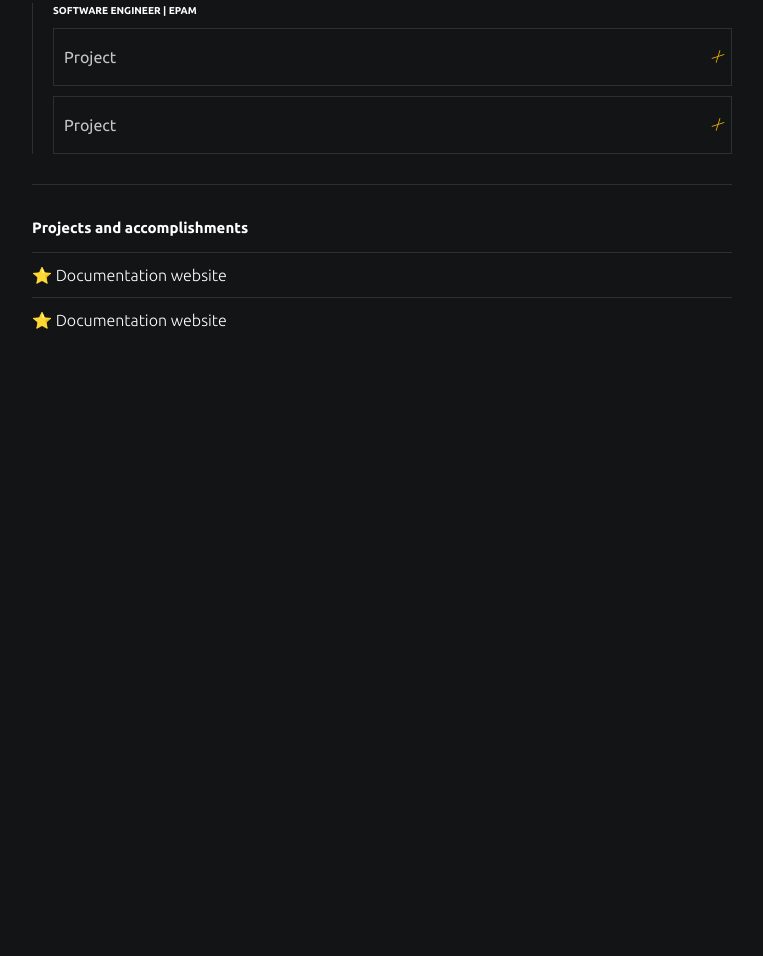
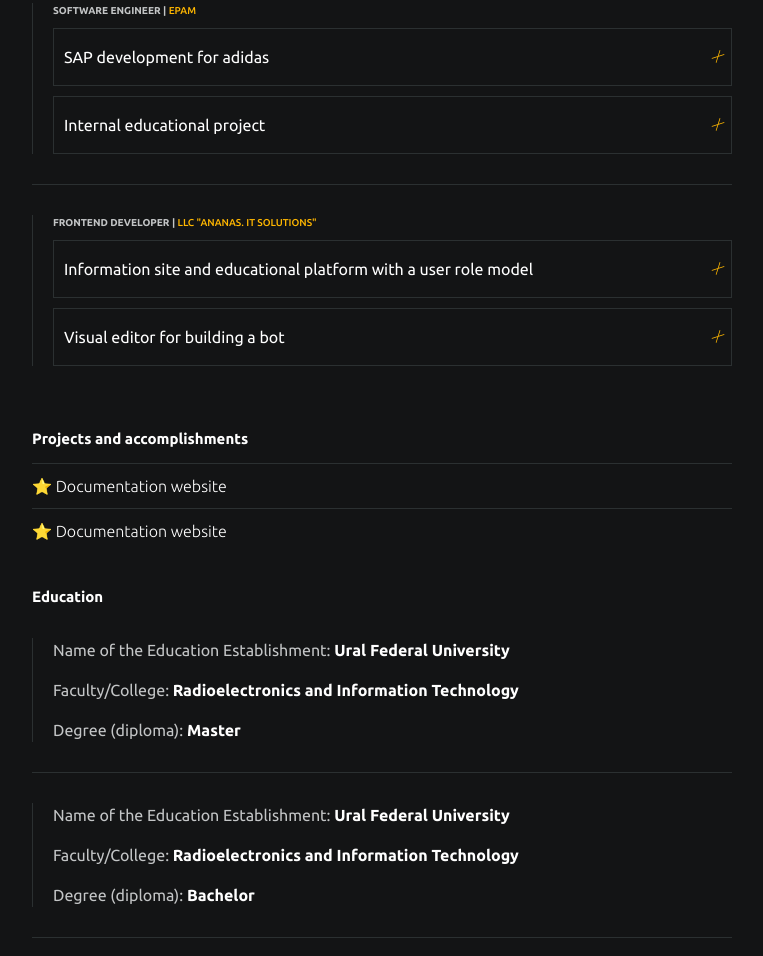
Before and after one commit to kandalova/digital_resume, a plain HTML site: page index.html in a window 1280 px wide. Shown: the part 1053-2009 px from the top of the page, without its empty margins (258-1021 px from the left). Before the commit the page ends 1413 px from the top, so only its background shows below. Drawn offline with nearby package versions, Linux system fonts and the light colour scheme.

Commit message:
Add some links, history and fix some styles

```diff
--- a/index.html
+++ b/index.html
@@ -34,7 +34,9 @@
 
 		<section id="section--page">
 			<div id="socials--links">
-				<a href="#" target="_blank">Github</a>
+				<a href="https://github.com/kandalova" target="_blank">Github</a>
+				<a href="#" target="_blank">LinkedIn</a>
+				<a href="#" target="_blank">Twitter</a>
 				<a href="#" target="_blank">Download Resume</a>
 			</div>
 		</section>
@@ -114,38 +116,96 @@
 
 			<div class="line-break"></div>
 			<div class="card--work-history">
-				<strong>SOFTWARE ENGINEER | EPAM</strong>
+				<strong>SOFTWARE ENGINEER | <a href="https://www.epam.com/" target="_blank">EPAM</a></strong>
 
 				<div class="block-switch-wrapper">
 					<div class="block-switch--header">
-						<p>Project</p>
+						<p>SAP development for adidas</p>
 					</div>
 					<div class="block-switch--body">
-						<p>Worked on "PROJECT"</p>
+						<p>03/2022 - Present</p>
+						<p>Worked on customer projects as UI-developer (fiori-developer)</p>
 						<ul>
-							<li>Doubled</li>
-							<li>Produced</li>
-							<li>Produced</li>
+							<li>Developed set of SAP Fiori applications accordingly to Fiori and customer principles</li>
+							<li>Consumed OData v2 services</li>
+							<li>Internationalization</li>
+							<li>Developed reusing and custom UI parts and fragments</li>
+							<li>Added standard Fiori elements</li>
+							<li>Developed UI5 extensions</li>
+							<li>Updated eslint version with mandatory fixes</li>
+							<li>Simplified some JS methods</li>
+							<li>Developed a custom locking mechanism to prevent multiple users from editing the same object at the same time  for business needs</li>
+							<li>Analyzed the capabilities of the framework with the help of documentation and source code and the differences in its version for the needs of the customer</li>
 						</ul>
+						<p class="p--small">VS Code, NPM, Bitbucket, Jira, Confluence, SAP Fiori tools, SAP Fiori, SAPUI5, JavaScript, OData, XML</p>
 					</div>
 				</div>
 
 				<div class="block-switch-wrapper">
 					<div class="block-switch--header">
-						<p>Project</p>
+						<p>Internal educational project</p>
 					</div>
 					<div class="block-switch--body">
-						<p>Worked on "PROJECT"</p>
+						<p>10/2021 - 02/2022</p>
 						<ul>
-							<li>Doubled</li>
-							<li>Produced</li>
-							<li>Produced</li>
+							<li>Developed set of SAPUI5 applications accordingly to Fiori principles</li>
+							<li>Consumed OData v2/v4 services</li>
+							<li>Used MVC pattern and JSON and OData models</li>
+							<li>Internationalization</li>
+							<li>Used routing with parameters, filtering, sorting</li>
+							<li>Developed reusing UI parts</li>
 						</ul>
+						<p class="p--small">VS Code, NPM, GIT, SAP Fiori tools, SAPUI5, XML, OData, JavaScript</p>
 					</div>
 				</div>
 			</div>
 
 			<div class="line-break"></div>
+
+			<div class="card--work-history">
+				<strong>FRONTEND DEVELOPER | <a href="https://ananas-web.ru/" target="_blank">LLC "ANANAS. IT SOLUTIONS"</a></strong>
+
+				<div class="block-switch-wrapper">
+					<div class="block-switch--header">
+						<p>Information site and educational platform with a user role model</p>
+					</div>
+					<div class="block-switch--body">
+						<p>08/2020 - 10/2021</p>
+						<p>Project on vocational guidance, accelerated vocational training, retraining and advanced training.</p>
+						<p>According to the tender, the <a href="https://copp75.ru/" target="_blank">platform</a> had to be completed by a certain time. The platform should have a role division that allows you to distinguish between the rights of users and their tasks.</p>
+						<ul>
+							<li>Development of a project from scratch in a team</li>
+							<li>Development of a library of reusable interface components</li>
+							<li>Created all the animation on the portal (parallax effects) from figma</li>
+							<li>Organization of work of localStorage, Proxy, Middleware, Route</li>
+							<li>Responsive Web Design</li>
+						</ul>
+						<p class="p--small">WebStorm, NPM, Yarn, Chrome Dev Tools, Jira, Figma, HTML, JavaScript, CSS, Git, Vue,js, Nuxt.js, TailWind, TypeScript
+						</p>
+					</div>
+				</div>
+
+				<div class="block-switch-wrapper">
+					<div class="block-switch--header">
+						<p>Visual editor for building a bot</p>
+					</div>
+					<div class="block-switch--body">
+						<p>11/2019 - 10/2021</p>
+						<p>Working on the universal <a href="https://twin24.ai/" target="_blank">platform</a> that allows you to create voice assistants and non-voice bots for websites, social networks, instant messengers, media and mail services.</p>
+						<ul>
+							<li>Fixed bugs and problems, including urgent ones</li>
+							<li>Improved user interface: added typical and custom elements, validation, hints</li>
+							<li>Configured promises for successful requests</li>
+							<li>Worked with Vuex localStorage</li>
+							<li>Parsed the information in the required view for the server</li>
+							<li>Implemented a calculator algorithm with custom math functions (rpn notation)</li>
+							<li>Expanded the functionality of existing components</li>
+							<li>Configured bubbling of events</li>
+						</ul>
+						<p class="p--small">WebStorm, NPM, Yarn, Chrome Dev Tools, Jira, Figma, HTML, JavaScript, CSS, Git, Vue,js, Nuxt.js, TailWind, TypeScript</p>
+					</div>
+				</div>
+			</div>
 
 			<!-- <div data-include="collapsedProject"></div> -->
 			<!-- <div class="card--work-history">
@@ -165,6 +225,20 @@
 			</div>
 		</section>
 
+		<section class="section--page">
+			<h2>Education</h2>
+			<div class="card--work-history">
+				<p>Name of the Education Establishment:<b> Ural Federal University</b></p>
+				<p>Faculty/College: <b> Radioelectronics and Information Technology</b></p>
+				<p>Degree (diploma):<b>  Master</b></p>
+			</div>
+			<div class="line-break"></div>
+			<div class="card--work-history">
+				<p>Name of the Education Establishment:<b> Ural Federal University</b></p>
+				<p>Faculty/College: <b> Radioelectronics and Information Technology</b></p>
+				<p>Degree (diploma):<b>  Bachelor</b></p>
+			</div>
+			<div class="line-break"></div>
 	</div>
 </body>
 </html>
--- a/styles/main.css
+++ b/styles/main.css
@@ -4,14 +4,16 @@
 :root{
 	--mainTextColor-light:#000;
 	--secondaryTextColor-light:rgb(51 51 51);
+	/* --mainLinkColor-light:#ea8006b5; */
 	--mainLinkColor-light:#0da2b8;
 	--mainBorderColor-light:rgb(218, 218, 218);
 	--mainBgColor-light:rgb(249, 250,251);
-	--mainWarnColor-light: #f34a4ab5;
+	--mainWarnColor-light: #0da2b8;
 
 	--mainTextColor-dark:#fff;
 	--secondaryTextColor-dark:#c3c5c6;
-	--mainLinkColor-dark:rgb(30, 190,214);
+	--mainLinkColor-dark:#ffb700;
+	/* --mainLinkColor-dark:rgb(30, 190,214); */
 	--mainBorderColor-dark:#2b3031;
 	--mainBgColor-dark:#131415;
 	--mainWarnColor-dark: #ffb700;
@@ -67,6 +69,13 @@ a{
 	color: var(--mainLinkColor);
 	font-weight: 500;
 	font-size: 1.6rem;
+}
+
+strong a{
+	text-decoration: none;
+	color: var(--mainWarnColor);
+	font-weight: 500;
+	font-size: inherit;
 }
 
 li{
@@ -156,6 +165,9 @@ li{
 	margin-bottom: 3em;
 	padding-left: 2em;
 }
+.card--work-history strong{
+	color: var(--secondaryTextColor);
+}
 
 .line-break{
 	background-color: var(--mainBorderColor);
@@ -213,6 +225,10 @@ nav{
 	padding: 0 1em;
 }
 
+.block-switch--header p{
+	color: var(--mainTextColor);
+}
+
 .block-switch--header:hover{
 	background-color: var(--mainBorderColor);
 }
@@ -241,3 +257,12 @@ nav{
 	overflow: hidden;
   transition: max-height 0.2s ease-out;
 }
+
+.block-switch--body p{
+	color: var(--mainTextColor);
+}
+
+.block-switch--body .p--small{
+	font-size: 1.4rem;
+	font-weight: 600;
+}
```
